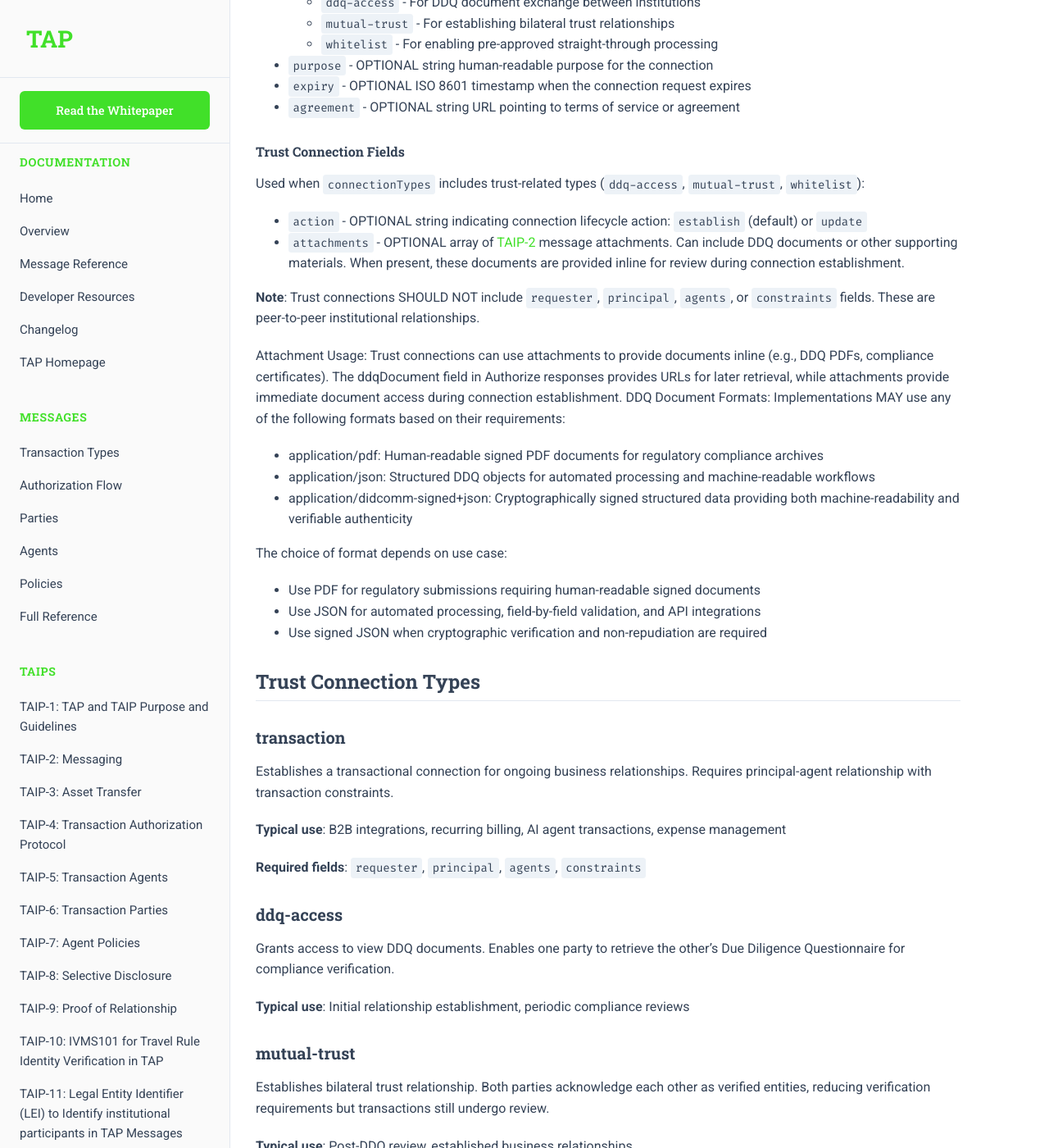
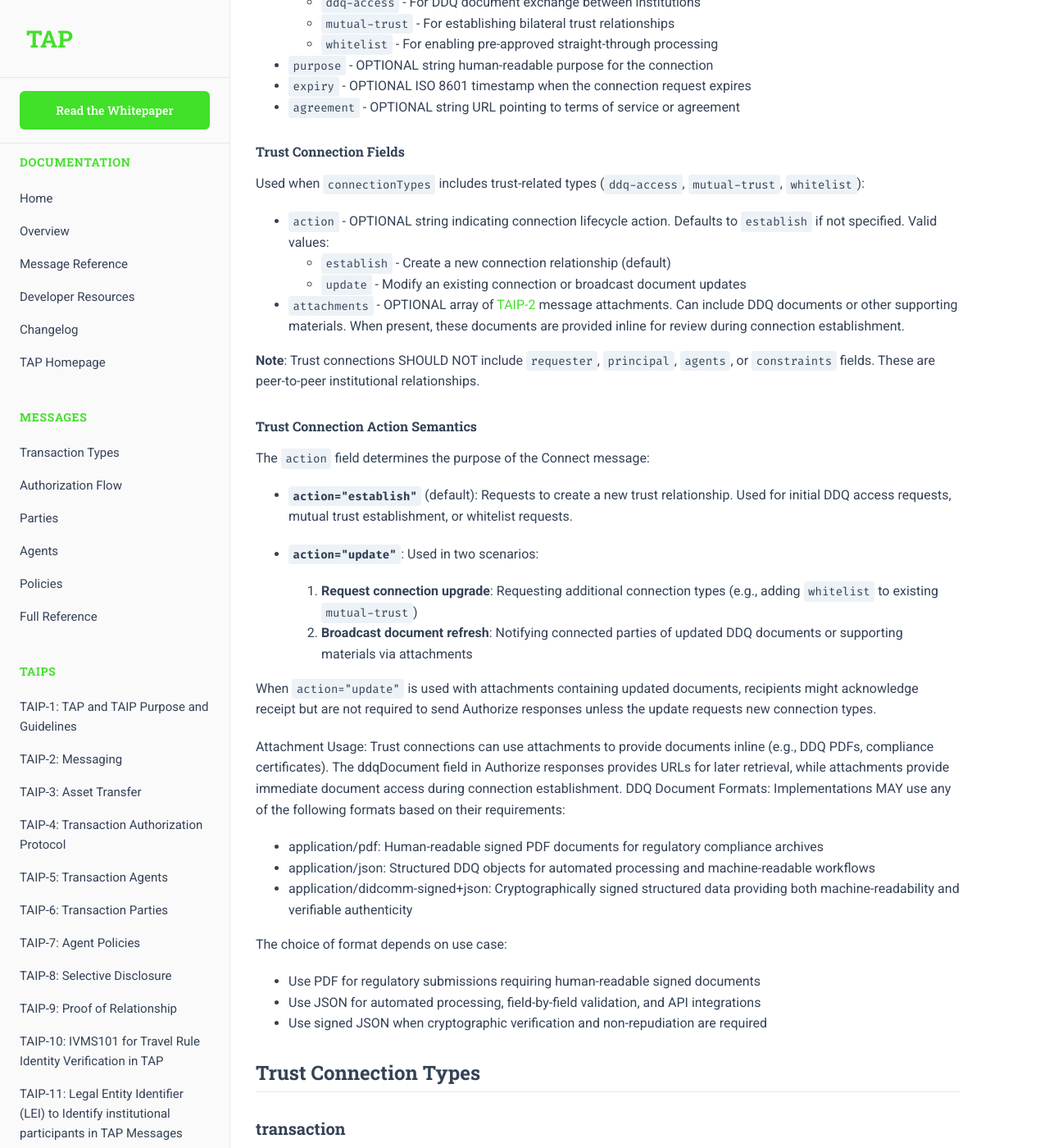
Before and after one commit to TransactionAuthorizationProtocol/TAIPs, a Jekyll site: the page built from TAIPs/taip-15.md, in a window 1280 px wide and 1400 px high, scrolled down 3492 px. Shown: the whole window at 82% size. Built offline with Jekyll 4.4.1, drawn with Linux system fonts in a browser that asks for light colours.

Commit message:
Update taip-15.md
added clarifications for actions in Connect messages

```diff
--- a/TAIPs/taip-15.md
+++ b/TAIPs/taip-15.md
@@ -74,10 +74,24 @@ A message sent to establish or update a connection between agents.
 
 Used when `connectionTypes` includes trust-related types (`ddq-access`, `mutual-trust`, `whitelist`):
 
-- `action` - OPTIONAL string indicating connection lifecycle action: `establish` (default) or `update`
+- `action` - OPTIONAL string indicating connection lifecycle action. Defaults to `establish` if not specified. Valid values:
+  - `establish` - Create a new connection relationship (default)
+  - `update` - Modify an existing connection or broadcast document updates
 - `attachments` - OPTIONAL array of [TAIP-2] message attachments. Can include DDQ documents or other supporting materials. When present, these documents are provided inline for review during connection establishment.
 
 **Note**: Trust connections SHOULD NOT include `requester`, `principal`, `agents`, or `constraints` fields. These are peer-to-peer institutional relationships.
+
+#### Trust Connection Action Semantics
+
+The `action` field determines the purpose of the Connect message:
+
+- **`action="establish"`** (default): Requests to create a new trust relationship. Used for initial DDQ access requests, mutual trust establishment, or whitelist requests.
+
+- **`action="update"`**: Used in two scenarios:
+  1. **Request connection upgrade**: Requesting additional connection types (e.g., adding `whitelist` to existing `mutual-trust`)
+  2. **Broadcast document refresh**: Notifying connected parties of updated DDQ documents or supporting materials via attachments
+
+When `action="update"` is used with attachments containing updated documents, recipients might acknowledge receipt but are not required to send Authorize responses unless the update requests new connection types.
 
 Attachment Usage: Trust connections can use attachments to provide documents inline (e.g., DDQ PDFs, compliance certificates). The ddqDocument field in Authorize responses provides URLs for later retrieval, while attachments provide immediate document access during connection establishment.
 DDQ Document Formats: Implementations MAY use any of the following formats based on their requirements:
```
